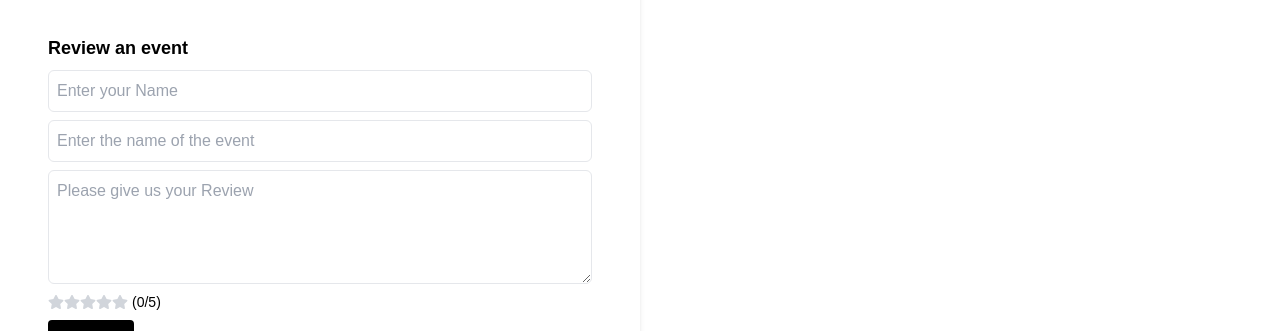
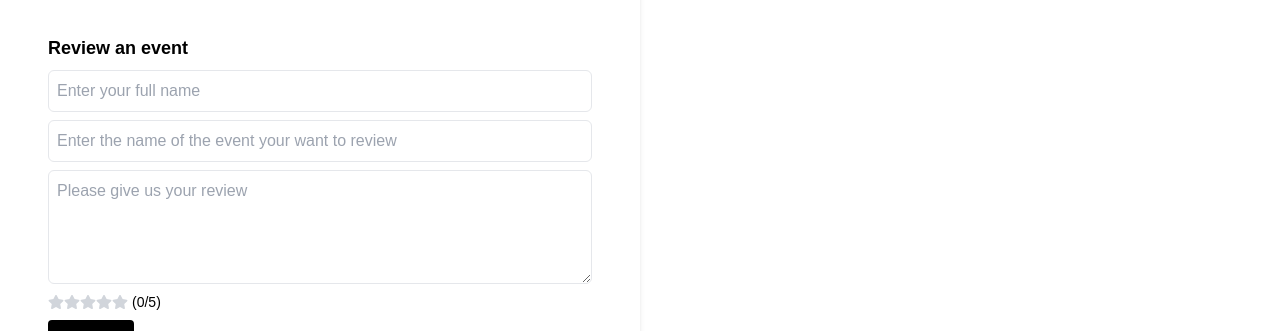
Before and after one commit to Arnold-In-Tech/EventPerfect, a React (Create React App) app in the folder client/: page /reviews in a window 1280 px wide. Shown: the part 222-553 px from the top of the page. Built offline with nearby package versions, Linux system fonts and the light colour scheme; no server answers.

Commit message:
Added a post event form and update to Review class to handle Post Operation

```diff
--- a/client/src/components/Reviews.js
+++ b/client/src/components/Reviews.js
@@ -84,9 +84,9 @@ const Reviews = () => {
       </div>
       <form onSubmit={handleSubmit} className="bg-white rounded-md shadow-md p-12 w-1/2" ml-24>
         <h3 className="text-lg font-bold mb-2">Review an event</h3>
-        <input type="text" name="attendee" value={newReview.attendee.full_name} onChange={handleInputChange} placeholder="Enter your Name" className="border rounded-md p-2 mb-2 block w-full" />
-        <input type="text" name="event" value={newReview.event.name} onChange={handleInputChange} placeholder="Enter the name of the event" className="border rounded-md p-2 mb-2 block w-full" />
-        <textarea name="comment" value={newReview.comment} onChange={handleInputChange} placeholder="Please give us your Review" rows="4" className="border rounded-md p-2 mb-2 block w-full"></textarea>
+        <input type="text" name="attendee" value={newReview.attendee.full_name} onChange={handleInputChange} placeholder="Enter your full name" className="border rounded-md p-2 mb-2 block w-full" />
+        <input type="text" name="event" value={newReview.event.name} onChange={handleInputChange} placeholder="Enter the name of the event your want to review" className="border rounded-md p-2 mb-2 block w-full" />
+        <textarea name="comment" value={newReview.comment} onChange={handleInputChange} placeholder="Please give us your review" rows="4" className="border rounded-md p-2 mb-2 block w-full"></textarea>
         <div className="flex items-center mb-2">
           {[...Array(5)].map((_, index) => {
             const starValue = index + 1;
```
